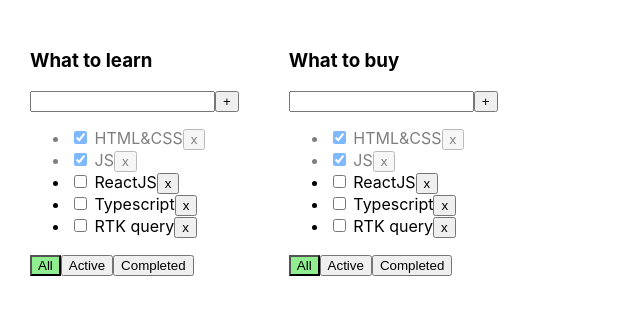
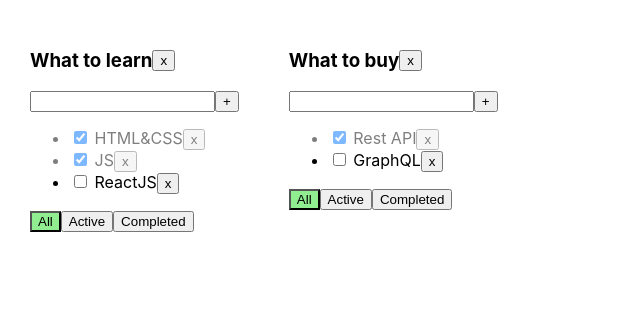
Before and after one commit to vetal1136/todolist-01, a React (Vite) app: page / in a window 1280 px wide. Shown: the top 314 px of the page, without its empty margins (0-640 px from the left). Built offline with nearby package versions, Linux system fonts and the light colour scheme.

Commit message:
2-4 commit

```diff
--- a/src/App.css
+++ b/src/App.css
@@ -21,3 +21,8 @@
 .is-done {
   opacity: 0.5;
 }
+
+.container {
+  display: flex;
+  align-items: center;
+}
--- a/src/App.tsx
+++ b/src/App.tsx
@@ -19,27 +19,30 @@ export type FilterValues = 'all' | 'active' | 'completed'
 
 export const App = () => {
 
+    const todolistId1 = v1()
+    const todolistId2 = v1()
+
     const [todolists, setTodolists] = useState<Todolist[]>([
-        {id: v1(), title: 'What to learn', filter: 'all'},
-        {id: v1(), title: 'What to buy', filter: 'all'},
+        { id: todolistId1, title: 'What to learn', filter: 'all' },
+        { id: todolistId2, title: 'What to buy', filter: 'all' },
     ])
 
-    const [tasks, setTasks] = useState<TaskType[]>([
-        {id: v1(), title: 'HTML&CSS', isDone: true},
-        {id: v1(), title: 'JS', isDone: true},
-        {id: v1(), title: 'ReactJS', isDone: false},
-        {id: v1(), title: 'Typescript', isDone: false},
-        {id: v1(), title: 'RTK query', isDone: false},
-    ])
+    const [tasks, setTasks] = useState({
+        [todolistId1]: [
+            { id: v1(), title: 'HTML&CSS', isDone: true },
+            { id: v1(), title: 'JS', isDone: true },
+            { id: v1(), title: 'ReactJS', isDone: false },
+        ],
+        [todolistId2]: [
+            { id: v1(), title: 'Rest API', isDone: true },
+            { id: v1(), title: 'GraphQL', isDone: false },
+        ],
+    })
 
 
-    const deleteTask = (taskId: string) => {
-        const filteredTasks = tasks.filter(task => {
-            return task.id !== taskId
-        })
-        setTasks(filteredTasks)
+    const deleteTask = (todolistId: string, taskId: string) => {
+        setTasks({ ...tasks, [todolistId]: tasks[todolistId].filter(task => task.id !== taskId) })
     }
-
 
 
     const changeFilter = (todolistsId: string, filter: FilterValues) => {
@@ -51,36 +54,40 @@ export const App = () => {
         setTodolists(newTodolists)
     }
 
-    const createTask = (title: string) => {
+    const createTask = (todolistId: string, title: string) => {
         const newTask = {id: v1(), title, isDone: false}
-        const newTasks = [newTask, ...tasks]
+        const newTasks = { ...tasks, [todolistId]: [newTask, ...tasks[todolistId]] }
         setTasks(newTasks)
     }
 
-    const changeTaskStatus = (taskId: string, isDone: boolean) => {
-        const newState = tasks.map(task => task.id === taskId ? {...task, isDone} : task)
-        setTasks(newState)
+    const changeTaskStatus = (todolistId: string, taskId: string, isDone: boolean) => {
+        setTasks({...tasks, [todolistId]: tasks[todolistId].map(task => task.id == taskId ? { ...task, isDone } : task)})
+    }
+    const deleteTodolist = (todolistId: string) => {
+        setTodolists(todolists.filter(todolist => todolist.id !== todolistId))
     }
 
     return (
         <div className="app">
             {todolists.map(todolist => {
-                let filteredTasks = tasks
+                const todolistTasks = tasks[todolist.id]
+                let filteredTasks = todolistTasks
                 if (todolist.filter === 'active') {
-                    filteredTasks = tasks.filter(task => !task.isDone)
+                    filteredTasks = todolistTasks.filter(task => !task.isDone)
                 }
                 if (todolist.filter === 'completed') {
-                    filteredTasks = tasks.filter(task => task.isDone)
+                    filteredTasks = todolistTasks.filter(task => task.isDone)
                 }
+
                 return (
-                    <TodolistItem
-                        key={todolist.id}
-                        tasks={filteredTasks}
-                        todolist={todolist}
-                        deleteTask={deleteTask}
-                        changeFilter={changeFilter}
-                        createTask={createTask}
-                        changeTaskStatus={changeTaskStatus}
+                    <TodolistItem key={todolist.id}
+                                  todolist={todolist}
+                                  tasks={filteredTasks}
+                                  deleteTask={deleteTask}
+                                  changeFilter={changeFilter}
+                                  createTask={createTask}
+                                  changeTaskStatus={changeTaskStatus}
+                                  deleteTodolist={deleteTodolist}
                     />
                 )
             })}
--- a/src/TodolistItem.tsx
+++ b/src/TodolistItem.tsx
@@ -5,10 +5,11 @@ import {ChangeEvent, KeyboardEvent, useState} from "react";
 export type TodoProps = {
     todolist: Todolist
     tasks: TaskType[]
-    deleteTask: (taskId: string) => void
+    deleteTask: (todolistId: string, taskId: string) => void
     changeFilter: (todolistsId: string, filter: FilterValues) => void
-    createTask: (title: string) => void
-    changeTaskStatus: (taskId: string, isDone: boolean) => void
+    createTask: (todolistId: string, title: string) => void
+    changeTaskStatus: (todolistId: string, taskId: string, isDone: boolean) => void
+    deleteTodolist: (todolistId: string) => void
 }
 
 export const TodolistItem = ({
@@ -18,7 +19,8 @@ export const TodolistItem = ({
                                  changeFilter,
                                  createTask,
                                  changeTaskStatus,
-                                 todolist
+                                 todolist,
+                                 deleteTodolist
                              }: TodoProps) => {
     const [taskTitle, setTaskTitle] = useState('')
 
@@ -27,7 +29,7 @@ export const TodolistItem = ({
     const createTaskHandler = () => {
         const trimmedTitle = taskTitle.trim()
         if (trimmedTitle !== '') {
-            createTask(trimmedTitle)
+            createTask(todolist.id, trimmedTitle)
             setTaskTitle('')
         } else {
             setError('Title is required')
@@ -49,10 +51,17 @@ export const TodolistItem = ({
         changeFilter(todolist.id, filter)
     }
 
+    const deleteTodolistHandler = () => {
+        deleteTodolist(todolist.id)
+    }
+
     return (
         <div>
             <div>
+                <div className={'container'}>
                     <h3>{todolist.title}</h3>
+                    <Button title={'x'} onClick={deleteTodolistHandler}/>
+                    </div>
                     <div>
                         <input className={error ? 'error' : ''}
                                value={taskTitle}
@@ -65,11 +74,11 @@ export const TodolistItem = ({
                     {tasks.length === 0 ? (<p>Task not found</p>) : (<ul>
                         {tasks.map(t => {
                             const deleteTaskHandler = () => {
-                            deleteTask(t.id)
+                                deleteTask(todolist.id, t.id)
                             }
                             const changeTaskStatusHandler = (e: ChangeEvent<HTMLInputElement>) => {
                                 const newStatusValue = e.currentTarget.checked
-                            changeTaskStatus(t.id, newStatusValue)
+                                changeTaskStatus(todolist.id, t.id, newStatusValue)
                             }
                             return (<li key={t.id} className={t.isDone ? 'is-done' : ''}>
                                 <input type="checkbox"
```
Lines whose indentation alone changed are shown as unchanged.
